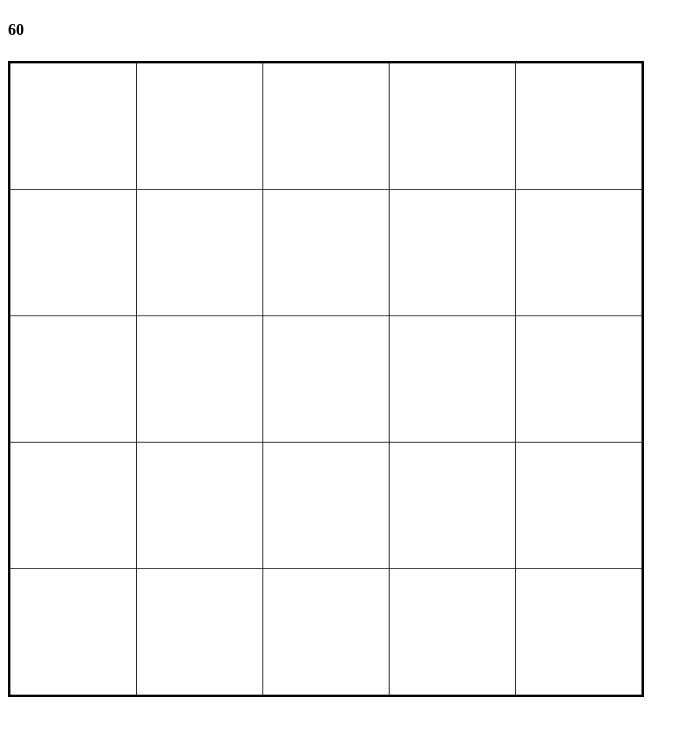
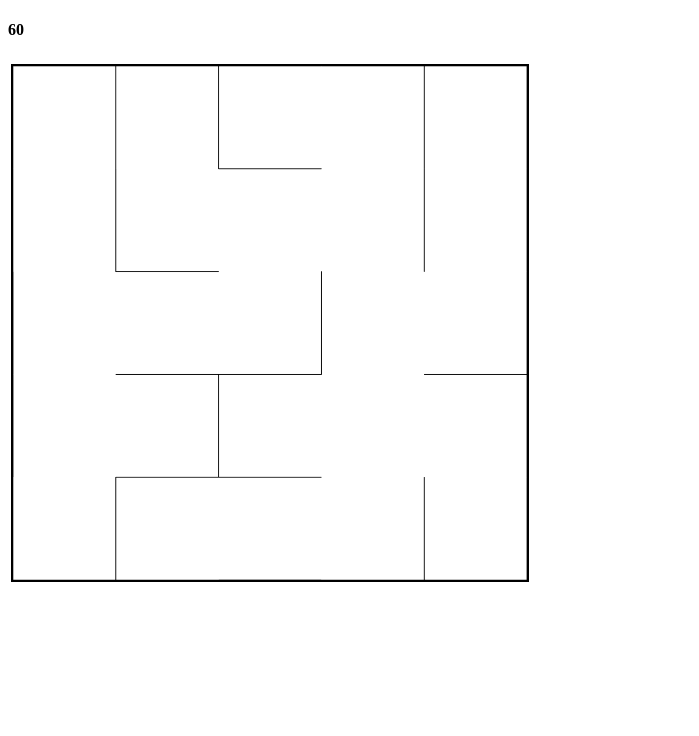
Before and after one commit to CarsonFox/Mazes, a plain HTML site: page index.html in a window 1280 px wide. Shown: the whole page, without its empty margins (0-699 px from the left). Drawn offline with Linux system fonts and the light colour scheme.

Commit message:
First try baby

```diff
--- a/index.html
+++ b/index.html
@@ -6,9 +6,17 @@
     <link rel="stylesheet" href="style.css">
 </head>
 <body>
-    <h4 id="fps-node"></h4>
-    <canvas id = "canvas-node">
-    </canvas>
+<h4 id="fps-node"></h4>
+<table>
+    <tbody>
+    <tr>
+        <td>
+            <canvas id="canvas-node">
+            </canvas>
+        </td>
+    </tr>
+    </tbody>
+</table>
 <script type="text/javascript" src="main.js"></script>
 </body>
 </html>
--- a/main.js
+++ b/main.js
@@ -16,7 +16,6 @@ function gameloop(timestamp) {
 }
 
 function handleinput(elapsed) {
-
 }
 
 function update(elapsed) {
@@ -86,12 +85,88 @@ function renderCell(i, j) {
     context.stroke();
 }
 
+function prim() {
+    let walls = [];
+
+    let i = getRandomInt(0, maze.width);
+    let j = getRandomInt(0, maze.height);
+    let cell = maze.cells[i][j];
+    cell.inMaze = true;
+
+    for (let n of neighbors(i, j))
+        walls.push([cell, n]);
+
+    while (walls.length > 0) {
+        let rand = getRandomInt(0, walls.length);
+        let wall = walls[rand];
+        cell = unvisited(wall);
+
+        if (cell !== null) {
+            connect(wall);
+            for (let n of neighbors(cell.i, cell.j))
+                walls.push([cell, n]);
+        }
+
+        walls.splice(rand, 1);
+    }
+}
+
+function connect(wall) {
+    let [a, b] = wall;
+    a.inMaze = b.inMaze = true;
+
+    if (a.i > b.i) {
+        a.west = b;
+        b.east = a;
+    } else if (a.i < b.i) {
+        a.east = b;
+        b.west = a;
+    } else if (a.j > b.j) {
+        a.north = b;
+        b.south = a;
+    } else {
+        a.south = b;
+        b.north = a;
+    }
+}
+
+function unvisited(wall) {
+    let [a, b] = wall;
+    if (!a.inMaze)
+        return a;
+    if (!b.inMaze)
+        return b;
+    return null;
+}
+
+function neighbors(i, j) {
+    let n = [];
+
+    if (i > 0)
+        n.push(maze.cells[i - 1][j]);
+    if (j > 0)
+        n.push(maze.cells[i][j - 1]);
+    if (i + 1 < maze.width)
+        n.push(maze.cells[i + 1][j]);
+    if (j + 1 < maze.height)
+        n.push(maze.cells[i][j + 1]);
+
+    return n;
+}
+
+//Yoinked from the MDN page on Math.random()
+function getRandomInt(min, max) {
+    min = Math.ceil(min);
+    max = Math.floor(max);
+    return Math.floor(Math.random() * (max - min)) + min; //The maximum is exclusive and the minimum is inclusive
+}
+
 function Maze(width, height) {
     let cells = [];
     for (let i = 0; i < width; i++) {
         cells.push([]);
         for (let j = 0; j < height; j++) {
-            cells[i].push(Cell());
+            cells[i].push(Cell(i, j));
         }
     }
     return {
@@ -101,8 +176,11 @@ function Maze(width, height) {
     };
 }
 
-function Cell() {
+function Cell(i, j) {
     return {
+        inMaze: false,
+        i: i,
+        j: j,
         north: null,
         east: null,
         south: null,
@@ -113,6 +191,7 @@ function Cell() {
 canvas.width = canvas_size;
 canvas.height = canvas_size;
 let maze = Maze(5, 5);
+prim();
 let last = performance.now();
 
 requestAnimationFrame(gameloop);
```
